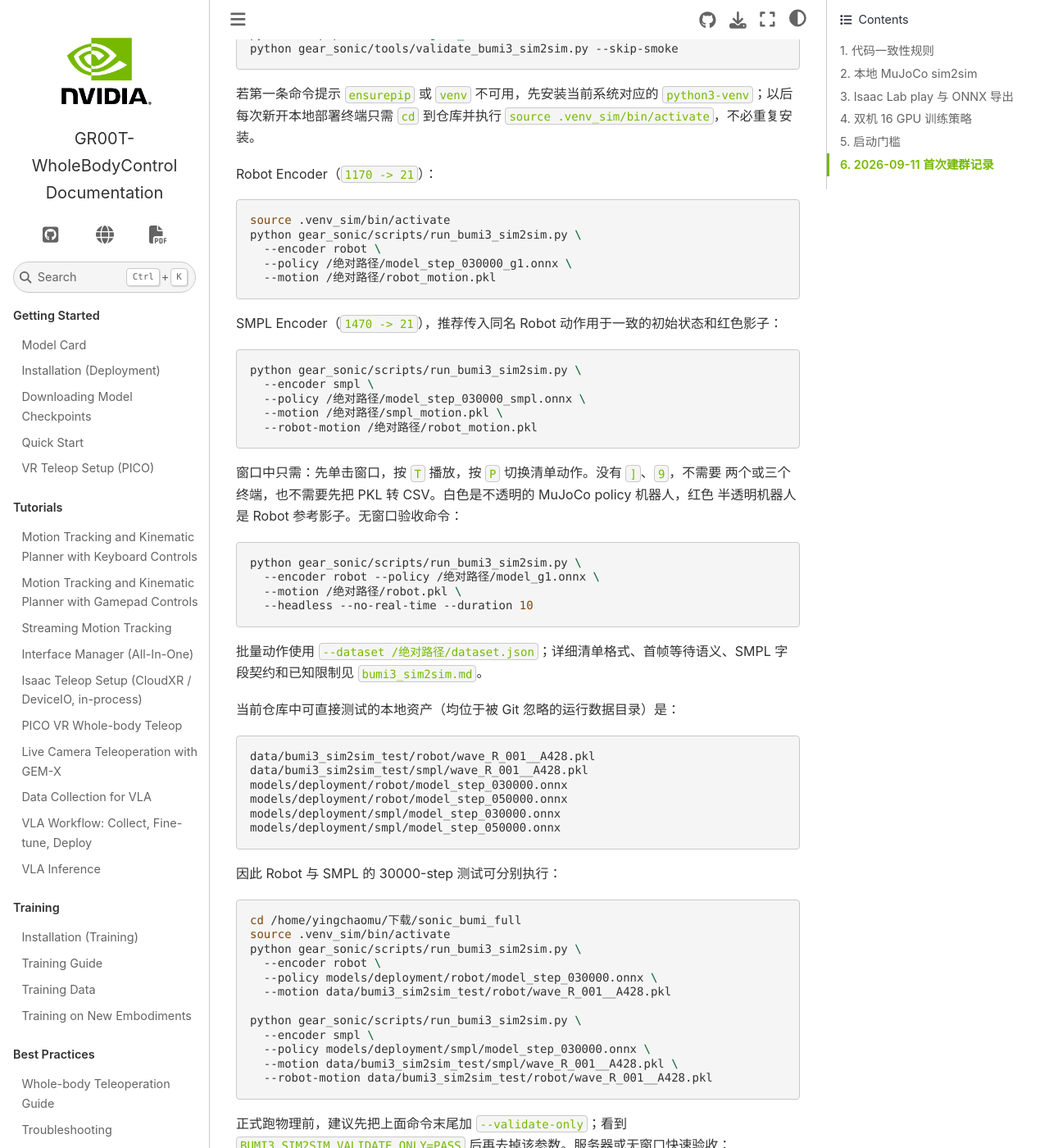
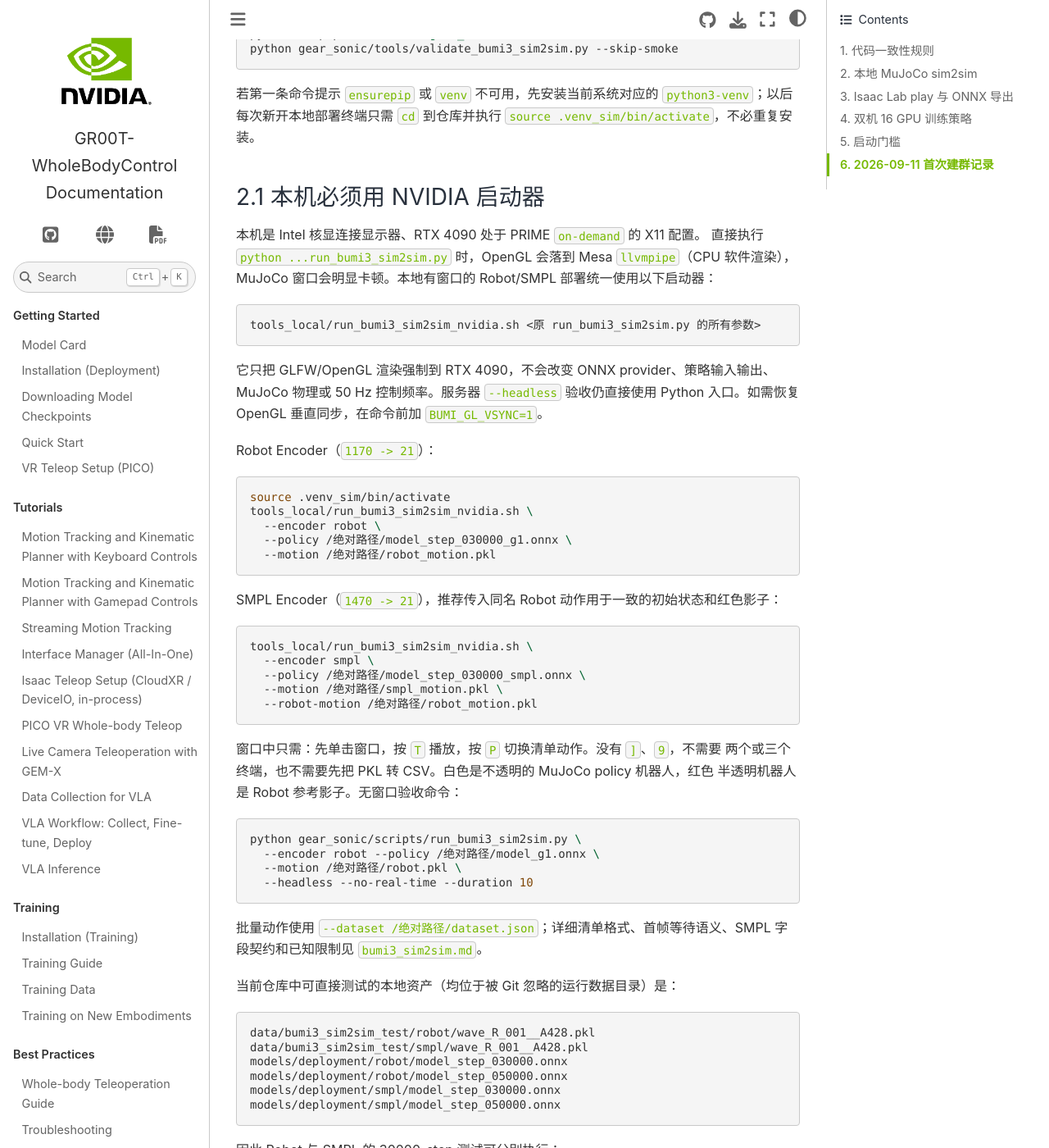
Before and after one commit to Mu-Yingchao/SONIC_MimicLite, a Sphinx documentation site: the page built from docs/source/getting_started/bumi3_local_and_16gpu_guide.md, in a window 1280 px wide and 1400 px high, scrolled down 1437 px. Shown: the whole window at 82% size. Built offline with Sphinx 7.4.7 and the Sphinx Book theme 1.1.4, drawn with Linux system fonts in a browser that asks for light colours; some of the changed text lies outside the part shown.

Commit message:
fix: force MuJoCo GUI onto NVIDIA GPU

````diff
--- a/docs/source/getting_started/bumi3_local_and_16gpu_guide.md
+++ b/docs/source/getting_started/bumi3_local_and_16gpu_guide.md
@@ -65,11 +65,26 @@
 若第一条命令提示 `ensurepip` 或 `venv` 不可用，先安装当前系统对应的 `python3-venv`；以后
 每次新开本地部署终端只需 `cd` 到仓库并执行 `source .venv_sim/bin/activate`，不必重复安装。
 
+### 2.1 本机必须用 NVIDIA 启动器
+
+本机是 Intel 核显连接显示器、RTX 4090 处于 PRIME `on-demand` 的 X11 配置。
+直接执行 `python ...run_bumi3_sim2sim.py` 时，OpenGL 会落到 Mesa
+`llvmpipe`（CPU 软件渲染），MuJoCo 窗口会明显卡顿。本地有窗口的
+Robot/SMPL 部署统一使用以下启动器：
+
+```bash
+tools_local/run_bumi3_sim2sim_nvidia.sh <原 run_bumi3_sim2sim.py 的所有参数>
+```
+
+它只把 GLFW/OpenGL 渲染强制到 RTX 4090，不会改变 ONNX provider、策略输入输出、
+MuJoCo 物理或 50 Hz 控制频率。服务器 `--headless` 验收仍直接使用 Python
+入口。如需恢复 OpenGL 垂直同步，在命令前加 `BUMI_GL_VSYNC=1`。
+
 Robot Encoder（`1170 -> 21`）：
 
 ```bash
 source .venv_sim/bin/activate
-python gear_sonic/scripts/run_bumi3_sim2sim.py \
+tools_local/run_bumi3_sim2sim_nvidia.sh \
   --encoder robot \
   --policy /绝对路径/model_step_030000_g1.onnx \
   --motion /绝对路径/robot_motion.pkl
@@ -78,7 +93,7 @@
 SMPL Encoder（`1470 -> 21`），推荐传入同名 Robot 动作用于一致的初始状态和红色影子：
 
 ```bash
-python gear_sonic/scripts/run_bumi3_sim2sim.py \
+tools_local/run_bumi3_sim2sim_nvidia.sh \
   --encoder smpl \
   --policy /绝对路径/model_step_030000_smpl.onnx \
   --motion /绝对路径/smpl_motion.pkl \
@@ -115,12 +130,12 @@
 ```bash
 cd /home/yingchaomu/下载/sonic_bumi_full
 source .venv_sim/bin/activate
-python gear_sonic/scripts/run_bumi3_sim2sim.py \
+tools_local/run_bumi3_sim2sim_nvidia.sh \
   --encoder robot \
   --policy models/deployment/robot/model_step_030000.onnx \
   --motion data/bumi3_sim2sim_test/robot/wave_R_001__A428.pkl
 
-python gear_sonic/scripts/run_bumi3_sim2sim.py \
+tools_local/run_bumi3_sim2sim_nvidia.sh \
   --encoder smpl \
   --policy models/deployment/smpl/model_step_030000.onnx \
   --motion data/bumi3_sim2sim_test/smpl/wave_R_001__A428.pkl \
````
Also changed, not shown: 1 other file.
